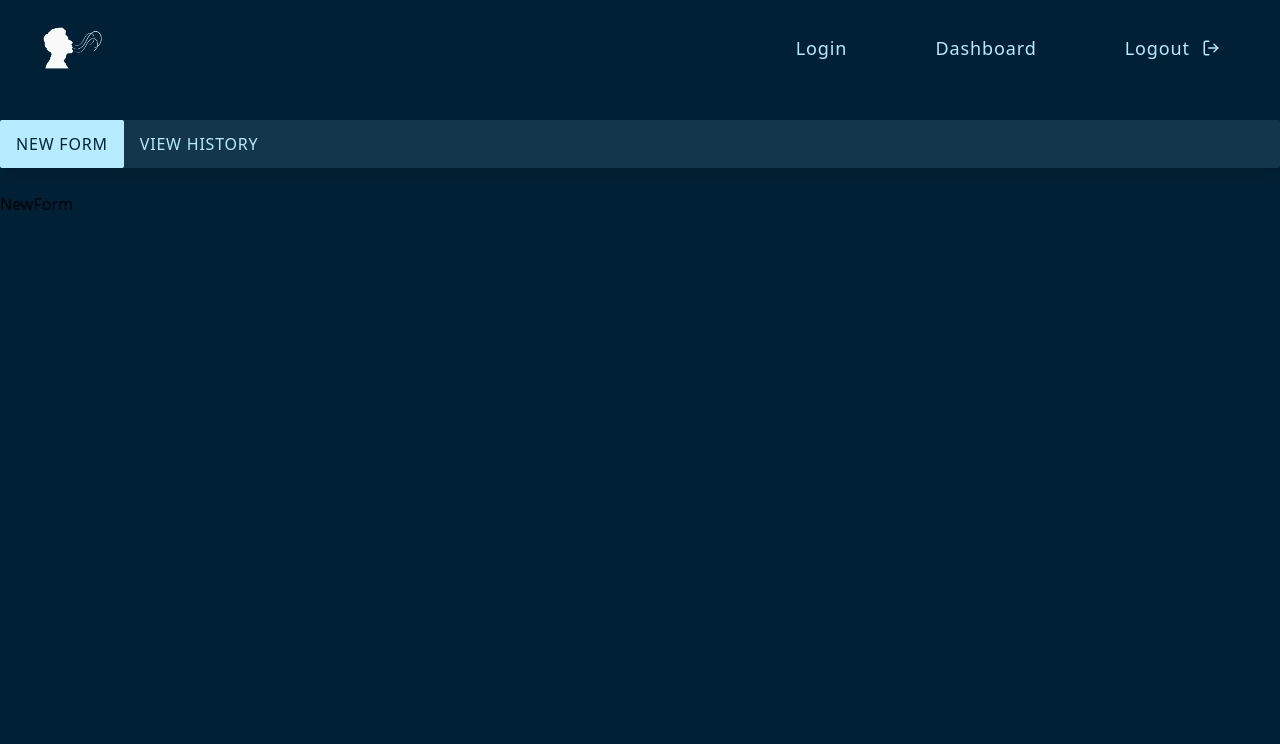
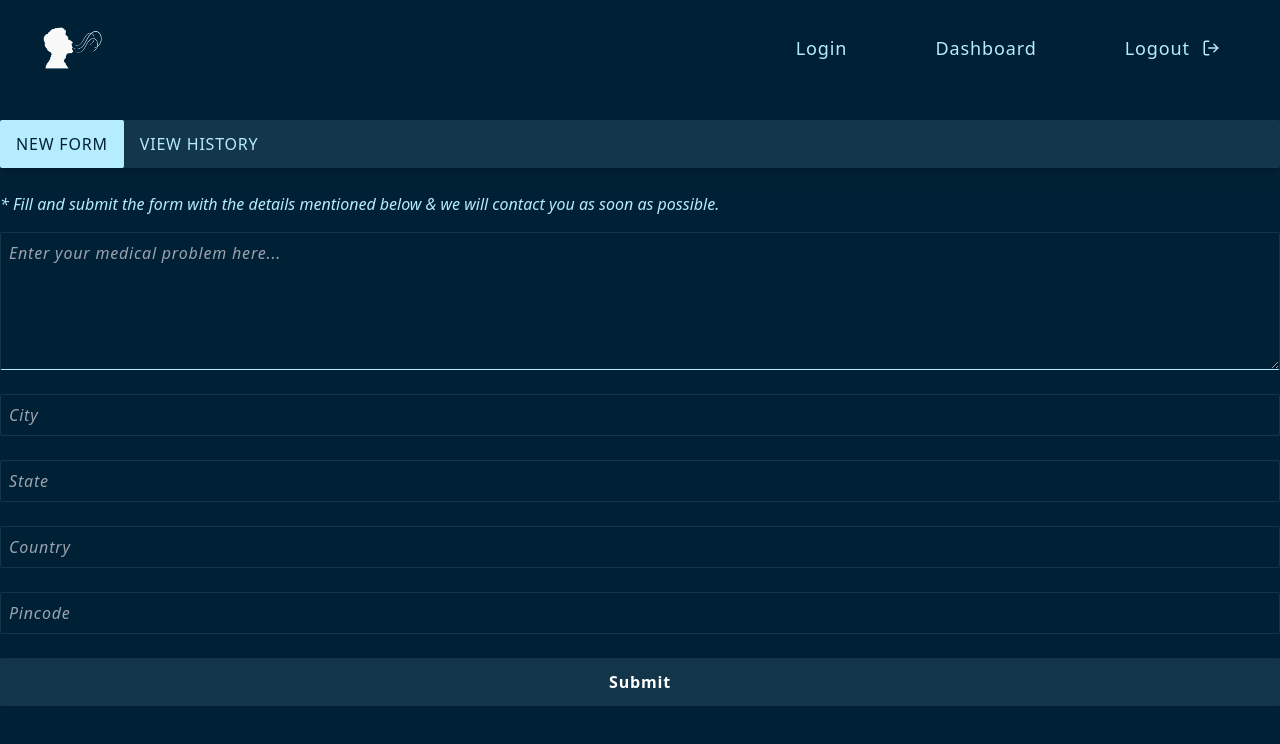
Before and after one commit to Kunwar-Aditya-Codes/dental-diaries, a React (Vite) app in the folder client/: page /dashboard/users/new in a window 1280 px wide. Shown: the top 744 px of the page. Built offline with nearby package versions, Linux system fonts and the light colour scheme.

Commit message:
feature: health form submit

```diff
--- a/client/src/lib/axios/api.ts
+++ /dev/null
@@ -1,26 +0,0 @@
-import { axiosInstance } from "./axios";
-import { z } from "zod";
-import { registerUserSchema, loginUserSchema } from "../validations/formSchema";
-
-type RegisterUserData = z.infer<typeof registerUserSchema>;
-type LoginUserData = z.infer<typeof loginUserSchema>;
-
-export const registerUser = async (user: RegisterUserData) => {
-  try {
-    const response = await axiosInstance.post("/auth/register_user", user);
-    return response.data;
-  } catch (error) {
-    console.log(error);
-    return error;
-  }
-};
-
-export const loginUser = async (user: LoginUserData) => {
-  try {
-    const response = await axiosInstance.post("/user/login", user);
-    return response.data;
-  } catch (error) {
-    console.log(error);
-    return error;
-  }
-};
--- /dev/null
+++ b/client/src/lib/axios/userApi.ts
@@ -0,0 +1,27 @@
+import { axiosInstance } from "./axios";
+import { z } from "zod";
+import {
+  registerUserSchema,
+  loginUserSchema,
+  healthFormSchema,
+} from "../validations/formSchema";
+
+type RegisterUserData = z.infer<typeof registerUserSchema>;
+type LoginUserData = z.infer<typeof loginUserSchema>;
+type HealthFormData = z.infer<typeof healthFormSchema>;
+
+export const registerUser = async (user: RegisterUserData) => {
+  const response = await axiosInstance.post("/auth/register_user", user);
+  return response;
+};
+
+export const loginUser = async (user: LoginUserData) => {
+  const response = await axiosInstance.post("/user/login", user);
+  return response;
+};
+
+export const submitHealthForm = async (data: HealthFormData) => {
+  // Send accessToken in header
+  const response = await axiosInstance.post("/user/submit_form", data);
+  return response;
+};
--- a/client/src/lib/validations/formSchema.ts
+++ b/client/src/lib/validations/formSchema.ts
@@ -19,3 +19,14 @@ export const loginUserSchema = z.object({
   email: z.string().email({ message: "Invalid email address" }),
   password: z.string(),
 });
+
+export const healthFormSchema = z.object({
+  description: z
+    .string()
+    .min(20, { message: "Description is too short" })
+    .trim(),
+  city: z.string(),
+  state: z.string(),
+  country: z.string(),
+  pincode: z.string(),
+});
--- a/client/src/pages/Login.tsx
+++ b/client/src/pages/Login.tsx
@@ -1,7 +1,7 @@
 import { FC, useState } from "react";
 import { Link } from "react-router-dom";
 import { z } from "zod";
-import { loginUser } from "../lib/axios/api";
+import { loginUser } from "../lib/axios/userApi";
 import { AiOutlineLoading3Quarters } from "react-icons/ai";
 import toast from "react-hot-toast";
 import { AxiosError } from "axios";
--- a/client/src/pages/Register.tsx
+++ b/client/src/pages/Register.tsx
@@ -2,7 +2,7 @@ import { FC, useState } from "react";
 import { Link } from "react-router-dom";
 import { registerUserSchema } from "../lib/validations/formSchema";
 import { z } from "zod";
-import { registerUser } from "../lib/axios/api";
+import { registerUser } from "../lib/axios/userApi";
 import { AiOutlineLoading3Quarters } from "react-icons/ai";
 import toast from "react-hot-toast";
 import { AxiosError } from "axios";
@@ -51,6 +51,7 @@ const Register: FC = ({}) => {
       console.log(response);
       setLoading(false);
     } catch (error) {
+      console.log(error);
       if (error instanceof z.ZodError) {
         toast.error(error.issues[0].message);
       } else if (error instanceof AxiosError) {
@@ -123,7 +124,7 @@ const Register: FC = ({}) => {
           placeholder="Password"
         />
 
-        <button className=" flex w-full items-center  justify-center rounded-sm bg-secondary/10 py-2  text-center font-custom uppercase tracking-widest text-secondary outline-none transition ease-out active:scale-95 active:ring-2 active:ring-secondary md:py-3 md:text-xl">
+        <button className="flex w-full items-center  justify-center rounded-sm bg-secondary/10 py-2  text-center font-custom uppercase tracking-widest text-secondary outline-none transition ease-out active:scale-95 active:ring-2 active:ring-secondary md:py-3 md:text-xl">
           {loading ? (
             <AiOutlineLoading3Quarters className="h-5 w-5 animate-spin" />
           ) : (
--- a/client/src/pages/Users/NewForm.tsx
+++ b/client/src/pages/Users/NewForm.tsx
@@ -1,9 +1,137 @@
-import { FC } from "react";
+import { FC, useState } from "react";
+import { AiOutlineLoading3Quarters } from "react-icons/ai";
+import { healthFormSchema } from "../../lib/validations/formSchema";
+import { z } from "zod";
+import toast from "react-hot-toast";
+import { submitHealthForm } from "../../lib/axios/userApi";
+import { AxiosError } from "axios";
 
 interface NewFormProps {}
 
+type FormValues = z.infer<typeof healthFormSchema>;
+
 const NewForm: FC<NewFormProps> = ({}) => {
-  return <div>NewForm</div>;
+  const [loading, setLoading] = useState<boolean>(false);
+  const [healthForm, setHealthForm] = useState<FormValues>({
+    description: "",
+    city: "",
+    state: "",
+    country: "",
+    pincode: "",
+  });
+
+  const handleChange = (
+    e:
+      | React.ChangeEvent<HTMLInputElement>
+      | React.ChangeEvent<HTMLTextAreaElement>
+  ) => {
+    const { name, value } = e.target;
+    setHealthForm((prev) => ({ ...prev, [name]: value }));
+  };
+
+  const handleSubmit = async (e: React.FormEvent<HTMLFormElement>) => {
+    e.preventDefault();
+
+    if (
+      !healthForm.description ||
+      !healthForm.city ||
+      !healthForm.state ||
+      !healthForm.country ||
+      !healthForm.pincode
+    ) {
+      return toast.error("Please fill all the fields", { duration: 1000 });
+    }
+
+    try {
+      setLoading(true);
+      const validatedFormData = healthFormSchema.parse(healthForm);
+      const response = await submitHealthForm(validatedFormData);
+      console.log(response);
+      toast.success("Form submitted successfully", { duration: 1000 });
+
+      setLoading(false);
+    } catch (error) {
+      console.log(error);
+      if (error instanceof z.ZodError) {
+        toast.error(error.issues[0].message, { duration: 1000 });
+      } else if (error instanceof AxiosError) {
+        toast.error(error.response?.data.message, { duration: 1000 });
+      } else {
+        toast.error("Something went wrong", { duration: 1000 });
+      }
+
+      setLoading(false);
+    }
+  };
+
+  return (
+    <div className="px-4 pb-4 lg:px-0">
+      <h1 className=" text-center italic text-secondary  md:text-start">
+        * Fill and submit the form with the details mentioned below & we will
+        contact you as soon as possible.
+      </h1>
+      <form
+        onSubmit={handleSubmit}
+        className="mt-4 flex flex-col space-y-6 font-light text-secondary"
+      >
+        <textarea
+          name="description"
+          placeholder="Enter your medical problem here..."
+          cols={30}
+          rows={5}
+          value={healthForm.description}
+          onChange={handleChange}
+          autoFocus
+          required
+          className="rounded-sm border border-secondary/10 bg-transparent p-2  italic tracking-wider outline-none focus:border-b-secondary"
+        />
+
+        <input
+          type="text"
+          placeholder="City"
+          value={healthForm.city}
+          onChange={handleChange}
+          name="city"
+          className="rounded-sm border border-secondary/10 bg-transparent p-2 uppercase italic  tracking-wider outline-none placeholder:normal-case focus:border-b-secondary"
+        />
+
+        <input
+          type="text"
+          name="state"
+          value={healthForm.state}
+          onChange={handleChange}
+          placeholder="State"
+          className="rounded-sm border border-secondary/10 bg-transparent p-2 uppercase italic  tracking-wider outline-none placeholder:normal-case focus:border-b-secondary"
+        />
+
+        <input
+          type="text"
+          name="country"
+          value={healthForm.country}
+          onChange={handleChange}
+          placeholder="Country"
+          className="rounded-sm border border-secondary/10 bg-transparent p-2 uppercase italic  tracking-wider outline-none placeholder:normal-case focus:border-b-secondary"
+        />
+
+        <input
+          type="text"
+          name="pincode"
+          value={healthForm.pincode}
+          onChange={handleChange}
+          placeholder="Pincode"
+          className="rounded-sm border border-secondary/10 bg-transparent p-2 uppercase italic  tracking-wider outline-none placeholder:normal-case focus:border-b-secondary"
+        />
+
+        <button className="flex items-center justify-center rounded-sm bg-secondary/10 py-3 font-semibold tracking-wider text-white">
+          {loading ? (
+            <AiOutlineLoading3Quarters className="h-5 w-5 animate-spin" />
+          ) : (
+            "Submit"
+          )}
+        </button>
+      </form>
+    </div>
+  );
 };
 
 export default NewForm;
```
Also changed, not shown: 2 other files (tests, documents, lock files or other folders).
